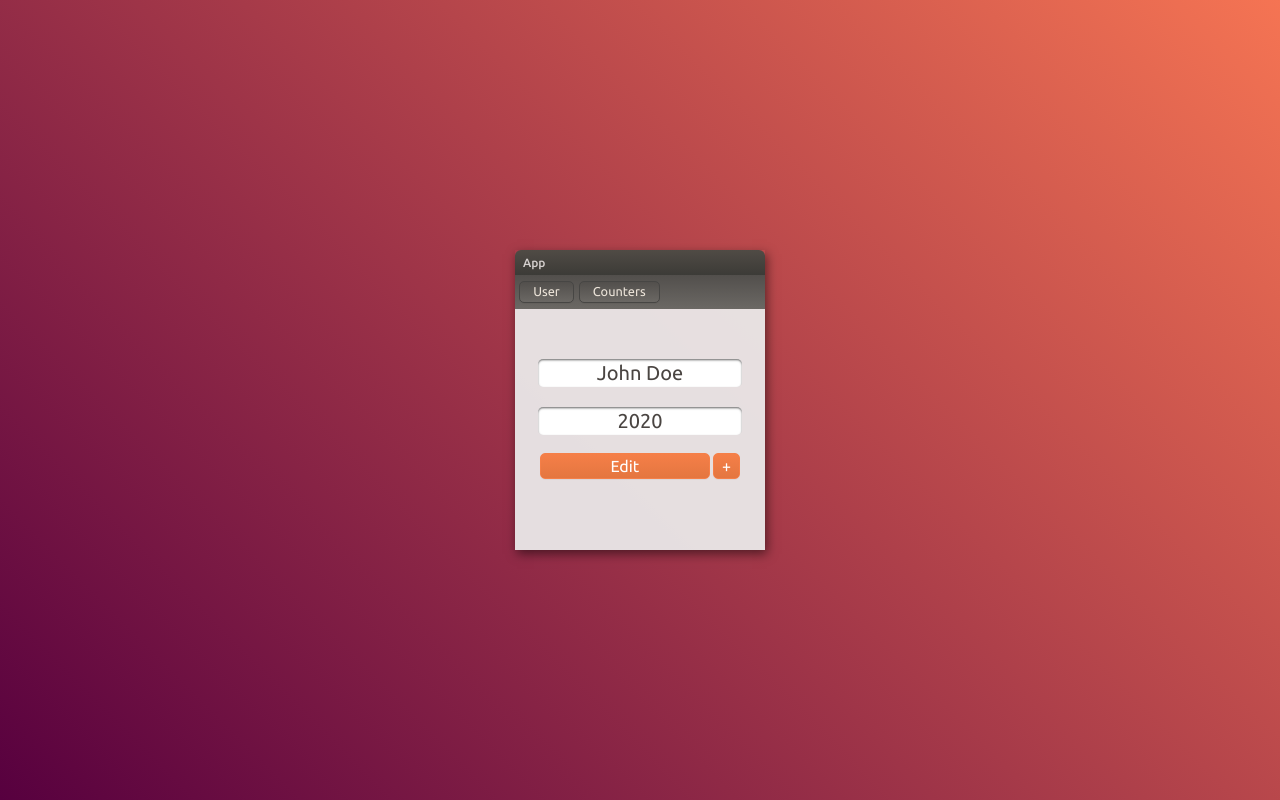
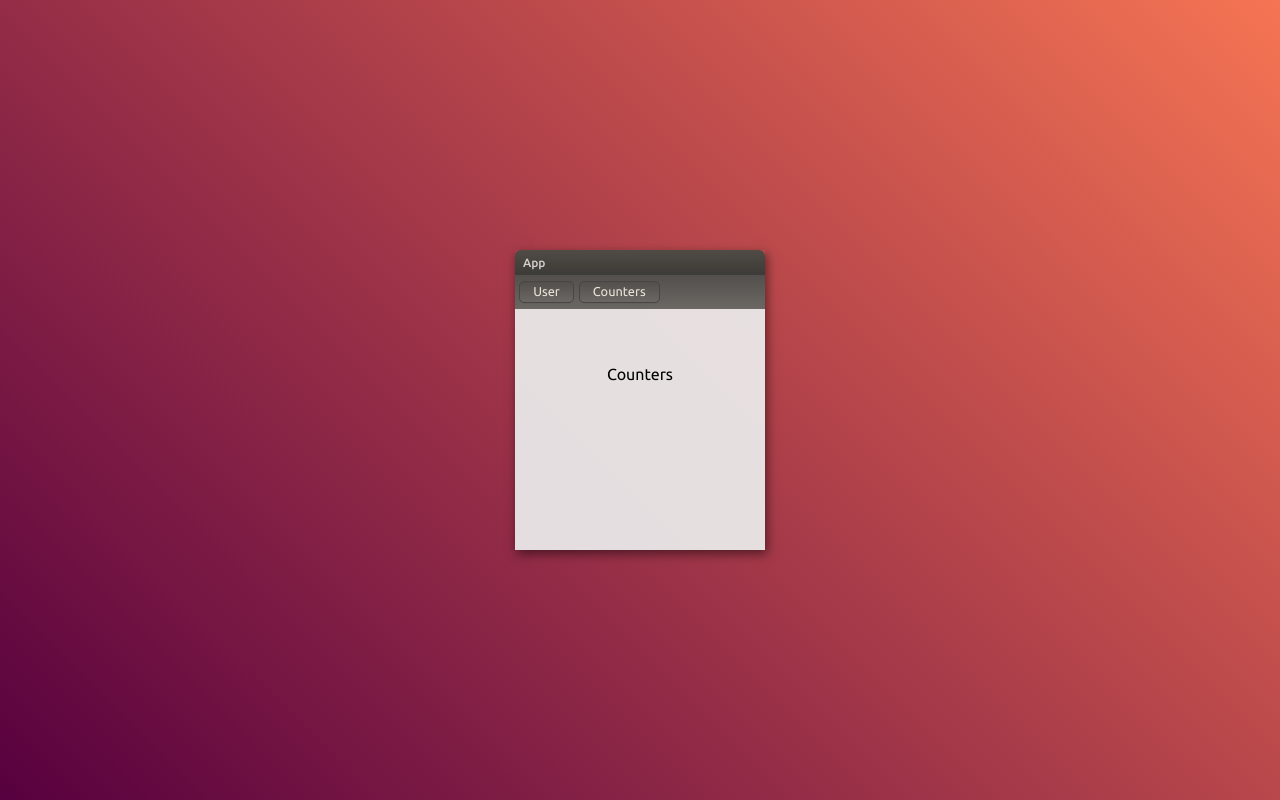
Before and after one commit to luciaraschetti/mcga-p1, a React (Create React App) app: page /user in a window 1280 px wide. Both pictures are taken after a click on the button "Counters". Built offline with nearby package versions, Linux system fonts and the light colour scheme.

Commit message:
MCGA-P1: Add tab switch functionality on window component

```diff
--- a/src/components/screens/Counters/index.js
+++ b/src/components/screens/Counters/index.js
@@ -3,7 +3,7 @@ import React from 'react';
 function index() {
     return (
         <div>
-            <h1>Counters</h1>
+            <p>Counters</p>
         </div>
     )
 }
--- a/src/components/screens/Window/index.js
+++ b/src/components/screens/Window/index.js
@@ -1,9 +1,19 @@
 import './style.css';
-import React from 'react';
+import React, { Component } from 'react';
 import User from '../User';
+import Counters from '../Counters';
 
-function index() {
+export default class index extends Component {
+    constructor(props) {
+        super(props);
+        this.state = {
+            tab: false
+        };
+    }
+
+    render() {
         return (
+            <>
                 <div className="window">
                     <div className="toolbar">
                         <p>App</p>
@@ -11,14 +21,26 @@ function index() {
                     <div className="window-body">
                         <div className="tabs">
                             <div className="buttons">
-                        <button>User</button>
-                        <button>Counters</button>
+                                <button
+                                    onClick={() => {
+                                        this.setState({tab: false});
+                                    }}
+                                >
+                                    User
+                                </button>
+                                <button
+                                    onClick={() => {
+                                        this.setState({tab: true});
+                                    }}
+                                >
+                                    Counters
+                                </button>
                             </div>
                         </div>
-                <User />
+                        {this.state.tab ? <Counters /> : <User />}
                     </div>
                 </div>
+            </>
         )
     }
-
-export default index;
+}
```
Lines whose indentation alone changed are shown as unchanged.
